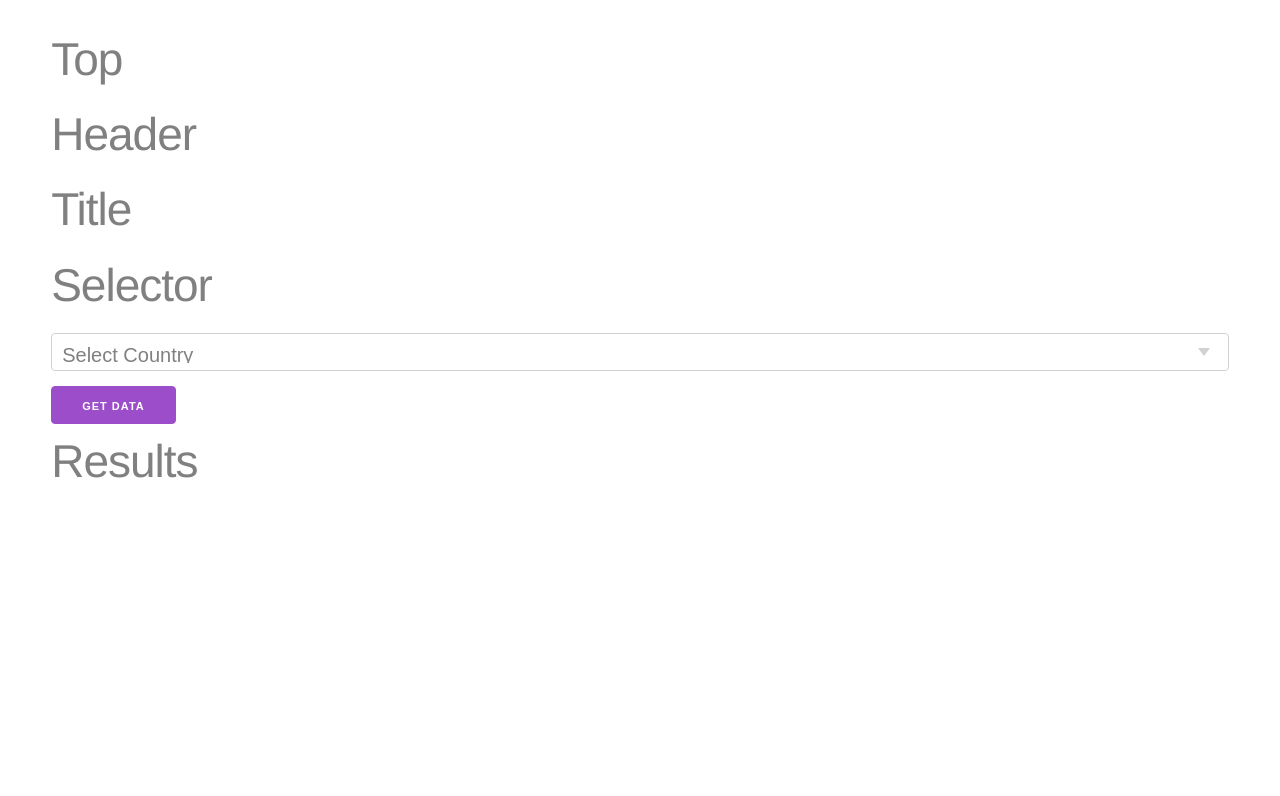
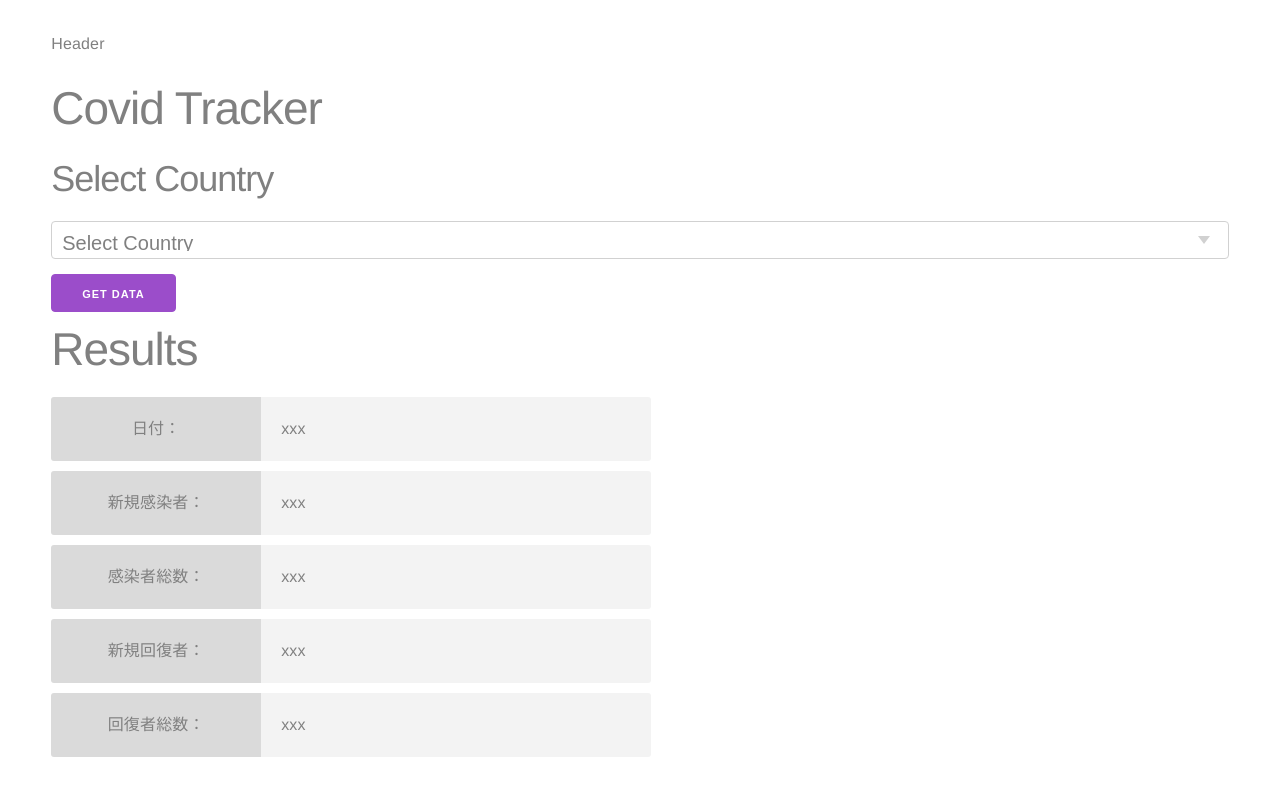
Before and after one commit to BoxPistols/corona-tracker, a React (Create React App) app: page / in a window 1280 px wide. Shown: the top 796 px of the page. Built offline with nearby package versions, Linux system fonts and the light colour scheme.

Commit message:
Create Result / indent-all

```diff
--- a/src/components/Header.js
+++ b/src/components/Header.js
@@ -1,7 +1,7 @@
 export const Header = () => {
     return (
         <div className="Header">
-            <h1>Header</h1>
+            <p>Header</p>
         </div>
     );
 };
--- a/src/components/Results.js
+++ b/src/components/Results.js
@@ -1,7 +1,19 @@
 export const Results = () => {
-    return (
-        <div className="Results">
-            <h1>Results</h1>
-        </div>
-    );
+  return (
+    <div className="Results">
+      <h1>Results</h1>
+      <dl>
+        <dt>日付：</dt>
+        <dd>xxx</dd>
+        <dt>新規感染者：</dt>
+        <dd>xxx</dd>
+        <dt>感染者総数：</dt>
+        <dd>xxx</dd>
+        <dt>新規回復者：</dt>
+        <dd>xxx</dd>
+        <dt>回復者総数：</dt>
+        <dd>xxx</dd>
+      </dl>
+    </div>
+  );
 };
--- a/src/components/Selector.js
+++ b/src/components/Selector.js
@@ -13,7 +13,7 @@ export const Selector = () => {
 
   return (
     <div className="">
-            <h1>Selector</h1>
+      <h2>Select Country</h2>
       <select onChange={(e) => setCountry(e.target.value)}>
         <option>Select Country</option>
         {
--- a/src/components/Title.js
+++ b/src/components/Title.js
@@ -1,7 +1,7 @@
 export const Title = () => {
     return (
         <div className="Title">
-            <h1>Title</h1>
+            <h1>Covid Tracker</h1>
         </div>
     );
 };
--- a/src/index.css
+++ b/src/index.css
@@ -19,6 +19,33 @@ code {
     monospace;
 }
 
+dl {
+  display: flex;
+  flex-wrap: wrap;
+  max-width: 600px;
+}
+
+dl dt {
+  width: 35%;
+  padding: 20px;
+  background-color: #DADADA;
+  margin: 0 0 10px 0;
+  border-top-left-radius: 3px;
+  border-bottom-left-radius: 3px;
+  display: flex;
+  align-items: center;
+  justify-content: center;
+}
+
+dl dd {
+  width: 65%;
+  padding: 20px;
+  background-color: #F3F3F3;
+  margin: 0 0 10px 0;
+  border-top-right-radius: 3px;
+  border-bottom-right-radius: 3px;
+}
+
 /* Milligram */
 input, select, textarea {
   color: gray;
--- a/src/pages/Top.js
+++ b/src/pages/Top.js
@@ -6,11 +6,10 @@ import { Title } from "../components/Title";
 export const Top = () => {
     return (
         <div className="Top">
-            <h1>Top</h1>
-            <Header/>
-            <Title/>
-            <Selector/>
-            <Results/>
+            <Header />
+            <Title />
+            <Selector />
+            <Results />
         </div>
     );
 };
```
Lines whose indentation alone changed are shown as unchanged.
